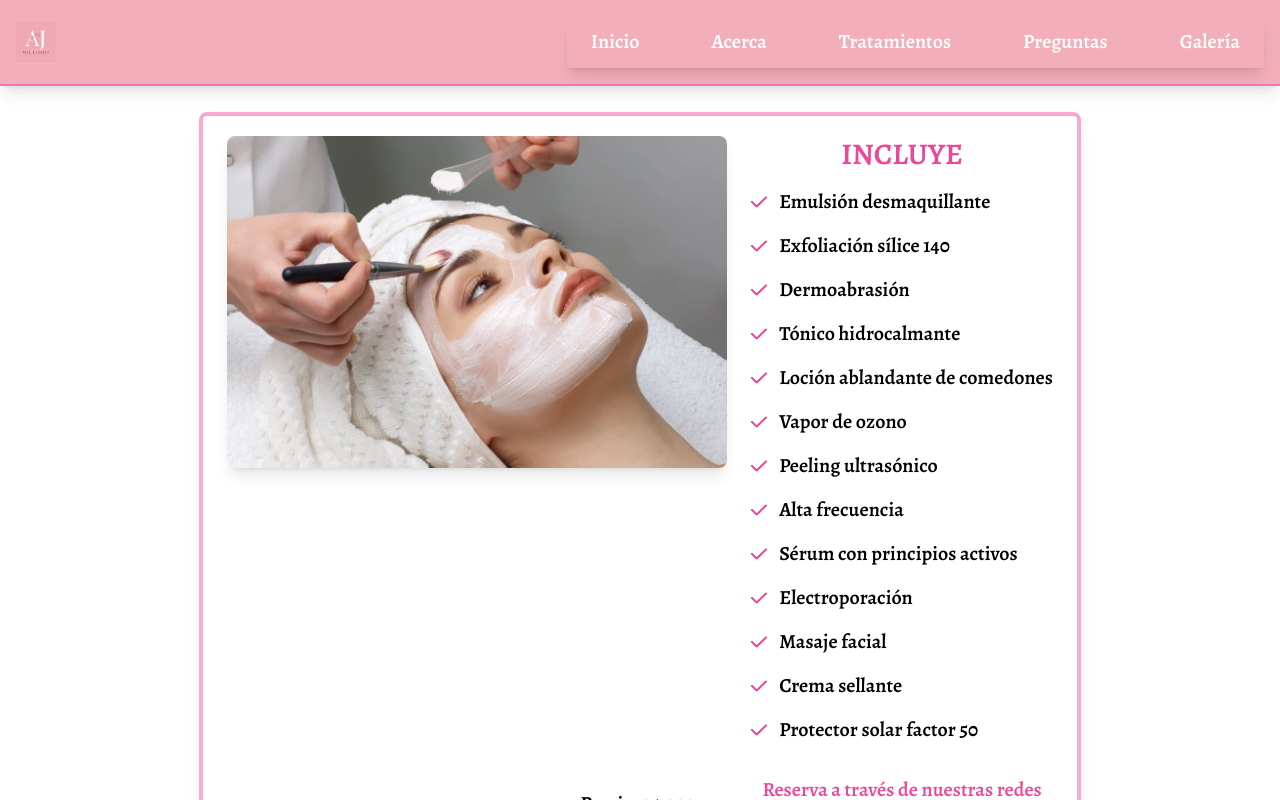
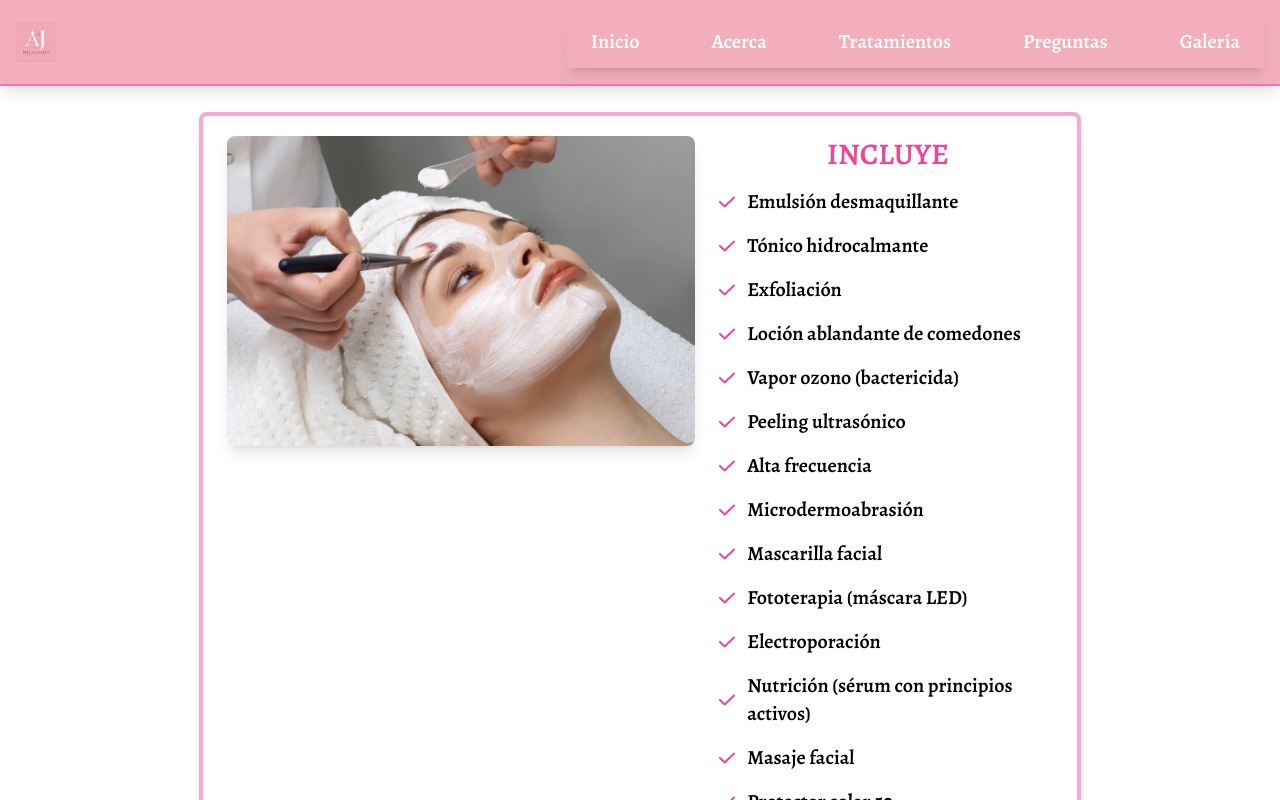
Before and after one commit to nicorubiotsx/anais_web, a Next.js app: page /tratamiento/tratamiento-premium in a window 1280 px wide. Shown: the top 800 px of the page. Built offline with nearby package versions, Linux system fonts and the light colour scheme.

Commit message:
change basic

```diff
--- a/app/tratamiento/tratamiento-premium/page.tsx
+++ b/app/tratamiento/tratamiento-premium/page.tsx
@@ -2,6 +2,24 @@ import Image from "next/image";
 import { FaInstagram, FaWhatsapp } from 'react-icons/fa';
 
 export default function Home() {
+
+    const tratamiento = [
+        "Emulsión desmaquillante",
+        "Tónico hidrocalmante",
+        "Exfoliación",
+        "Loción ablandante de comedones",
+        "Vapor ozono (bactericida)",
+        "Peeling ultrasónico",
+        "Alta frecuencia",
+        "Microdermoabrasión",
+        "Mascarilla facial",
+        "Fototerapia (máscara LED)",
+        "Electroporación",
+        "Nutrición (sérum con principios activos)",
+        "Masaje facial",
+        "Protector solar 50"
+    ];
+
     return (
         <>
             <div className="mt-7 p-5  from-pink-50 to-pink-100 trata-detalle mx-auto">
@@ -24,7 +42,7 @@ export default function Home() {
                     <div>
                         <h2 className="text-pink-500 text-xl text-center md:text-3xl font-semibold mb-4 slide-in">INCLUYE</h2>
                         <ul className="space-y-4 text-left ">
-                            {["Emulsión desmaquillante", "Exfoliación sílice 140", "Dermoabrasión", "Tónico hidrocalmante", "Loción ablandante de comedones", "Vapor de ozono", "Peeling ultrasónico", "Alta frecuencia", "Sérum con principios activos", "Electroporación", "Masaje facial", "Crema sellante", "Protector solar factor 50"].map((item) => (
+                            {tratamiento.map((item) => (
                                 <li key={item} className="flex items-center space-x-3 rtl:space-x-reverse fade-in">
                                     <svg className="flex-shrink-0 w-4 h-4 text-pink-500" aria-hidden="true" xmlns="http://www.w3.org/2000/svg" fill="none" viewBox="0 0 16 12">
                                         <path stroke="currentColor" strokeLinecap="round" strokeLinejoin="round" strokeWidth="2" d="M1 5.917 5.724 10.5 15 1.5" />
--- a/app/tratamiento/tratamiento-profundo/page.tsx
+++ b/app/tratamiento/tratamiento-profundo/page.tsx
@@ -2,6 +2,22 @@ import Image from "next/image";
 import { FaInstagram, FaWhatsapp } from 'react-icons/fa';
 
 export default function Home() {
+
+    const tratamiento = [
+        "Emulsión desmaquillante",
+        "Tónico hidrocalmante",
+        "Exfoliación",
+        "Loción ablandante de comedones",
+        "Vapor ozono (bactericida)",
+        "Peeling ultrasónico",
+        "Alta frecuencia",
+        "Mascarilla facial",
+        "Fototerapia (máscara LED)",
+        "Nutrición (sérum con principios activos)",
+        "Masaje facial",
+        "Protector solar 50"
+    ];
+
     return (
 
 
@@ -36,7 +52,7 @@ export default function Home() {
                     <div>
                         <h2 className="text-pink-500 text-xl text-center md:text-2xl font-semibold mb-4 slide-in">INCLUYE</h2>
                         <ul className="space-y-4 text-left ">
-                {["Emulsión desmaquillante","Exfoliación sílice 140","Tonico hidrocalmante",  "Loción ablandante de comedones", "Vapor de  ozono", "Peeling ultrasónico" ,"Alta frecuencia ",  "Sérum con principios activos",  "Masaje facial", "Crema sellante", "Protector solar 50"].map((item) => (
+                            {tratamiento.map((item) => (
                                 <li key={item} className="flex items-center space-x-3 rtl:space-x-reverse fade-in">
                                     <svg className="flex-shrink-0 w-4 h-4 text-pink-500" aria-hidden="true" xmlns="http://www.w3.org/2000/svg" fill="none" viewBox="0 0 16 12">
                                         <path stroke="currentColor" stroke-linecap="round" stroke-linejoin="round" stroke-width="2" d="M1 5.917 5.724 10.5 15 1.5" />
```
Lines whose indentation alone changed are shown as unchanged.
